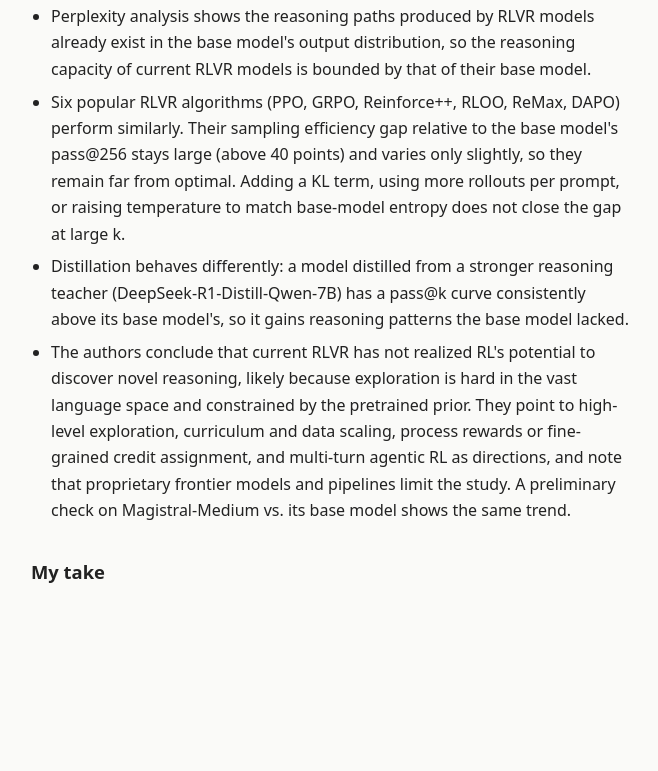
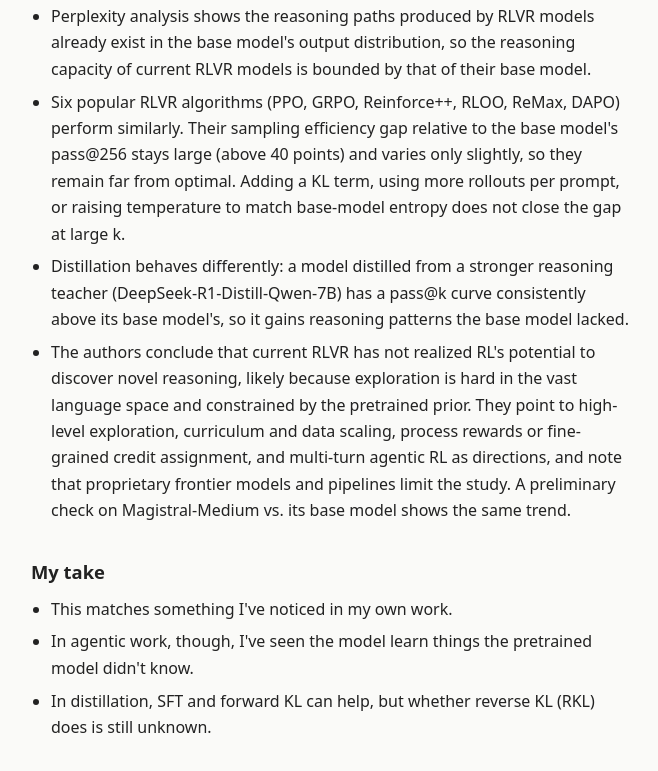
Before and after one commit to eggji/eggji.github.io, a plain HTML site: page papers/2504.13837.html in a window 1280 px wide. Shown: the part 929-1700 px from the top of the page, without its empty margins (309-967 px from the left). Before the commit the page ends 1589 px from the top, so only its background shows below. Drawn offline with Linux system fonts and the light colour scheme.

Commit message:
Add my take to 2504.13837 note

```diff
--- a/papers/2504.13837.html
+++ b/papers/2504.13837.html
@@ -76,7 +76,11 @@
       </ul>
 
       <h2>My take</h2>
-      <!-- My take: write your own notes here. -->
+      <ul>
+        <li>This matches something I've noticed in my own work.</li>
+        <li>In agentic work, though, I've seen the model learn things the pretrained model didn't know.</li>
+        <li>In distillation, SFT and forward KL can help, but whether reverse KL (RKL) does is still unknown.</li>
+      </ul>
     </article>
   </main>
 </body>
```
